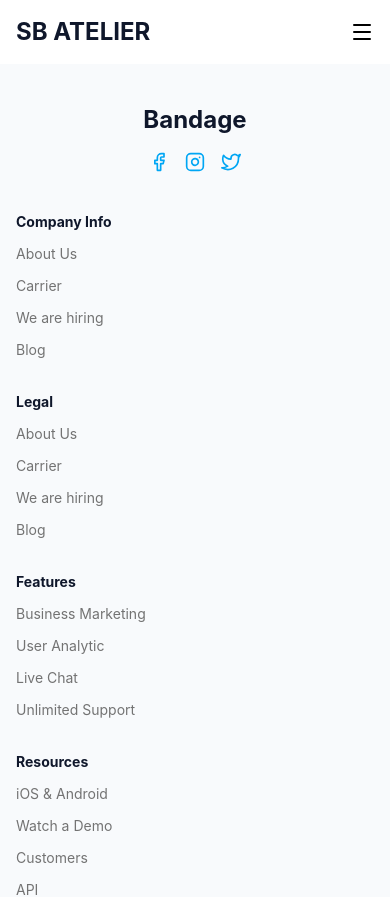
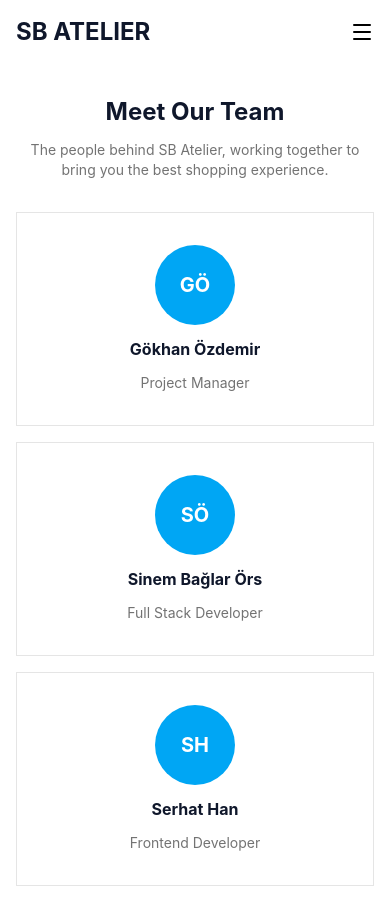
Before and after one commit to sinembaglar/e-commerce-project, a React app in the folder frontend/: page /team in a window 390 px wide. Shown: the top 897 px of the page. Built offline with nearby package versions, Linux system fonts and the light colour scheme; the HTML template or start-up script is replaced by a standard one.

Commit message:
T06: Team Page - mobile/desktop views, routing, team member cards

```diff
--- a/frontend/src/layout/Header.jsx
+++ b/frontend/src/layout/Header.jsx
@@ -22,6 +22,7 @@ const navItems = [
   { label: 'About', path: '/about' },
   { label: 'Blog', path: '/blog' },
   { label: 'Contact', path: '/contact' },
+  { label: 'Team', path: '/team' },
   { label: 'Pages', path: '/pages' },
 ]
 
--- a/frontend/src/layout/PageContent.jsx
+++ b/frontend/src/layout/PageContent.jsx
@@ -3,6 +3,7 @@ import HomePage from '../pages/HomePage'
 import ShopPage from '../pages/ShopPage'
 import ProductDetailPage from '../pages/ProductDetailPage'
 import ContactPage from '../pages/ContactPage'
+import TeamPage from '../pages/TeamPage'
 
 function PageContent() {
   return (
@@ -12,6 +13,7 @@ function PageContent() {
         <Route exact path="/shop" component={ShopPage} />
         <Route exact path="/product/:id" component={ProductDetailPage} />
         <Route exact path="/contact" component={ContactPage} />
+        <Route exact path="/team" component={TeamPage} />
       </Switch>
     </main>
   )
--- /dev/null
+++ b/frontend/src/pages/TeamPage.jsx
@@ -0,0 +1,47 @@
+const teamMembers = [
+  { name: 'Gökhan Özdemir', role: 'Project Manager' },
+  { name: 'Sinem Bağlar Örs', role: 'Full Stack Developer' },
+  { name: 'Serhat Han', role: 'Frontend Developer' },
+  { name: 'Yaren', role: 'Sales' },
+]
+
+const getInitials = (name) => {
+  const parts = name.trim().split(/\s+/)
+  if (parts.length === 1) return parts[0][0].toUpperCase()
+  return `${parts[0][0]}${parts[parts.length - 1][0]}`.toUpperCase()
+}
+
+function TeamPage() {
+  return (
+    <div className="flex flex-col">
+      <section className="py-8">
+        <div className="container mx-auto flex flex-col items-center gap-3 px-4 text-center lg:px-10">
+          <h1 className="text-2xl font-bold text-slate-900">Meet Our Team</h1>
+          <p className="max-w-md text-sm text-neutral-500">
+            The people behind SB Atelier, working together to bring you the best shopping
+            experience.
+          </p>
+        </div>
+      </section>
+
+      <section className="pb-8">
+        <div className="container mx-auto flex flex-wrap justify-center gap-4 px-4 lg:px-10">
+          {teamMembers.map((member) => (
+            <div
+              key={member.name}
+              className="flex basis-full flex-col items-center gap-3 border border-neutral-200 px-6 py-8 text-center lg:basis-[calc(25%-12px)]"
+            >
+              <span className="flex h-20 w-20 items-center justify-center rounded-full bg-sky-500 text-xl font-bold text-white">
+                {getInitials(member.name)}
+              </span>
+              <span className="text-base font-bold text-slate-900">{member.name}</span>
+              <span className="text-sm text-neutral-500">{member.role}</span>
+            </div>
+          ))}
+        </div>
+      </section>
+    </div>
+  )
+}
+
+export default TeamPage
```
